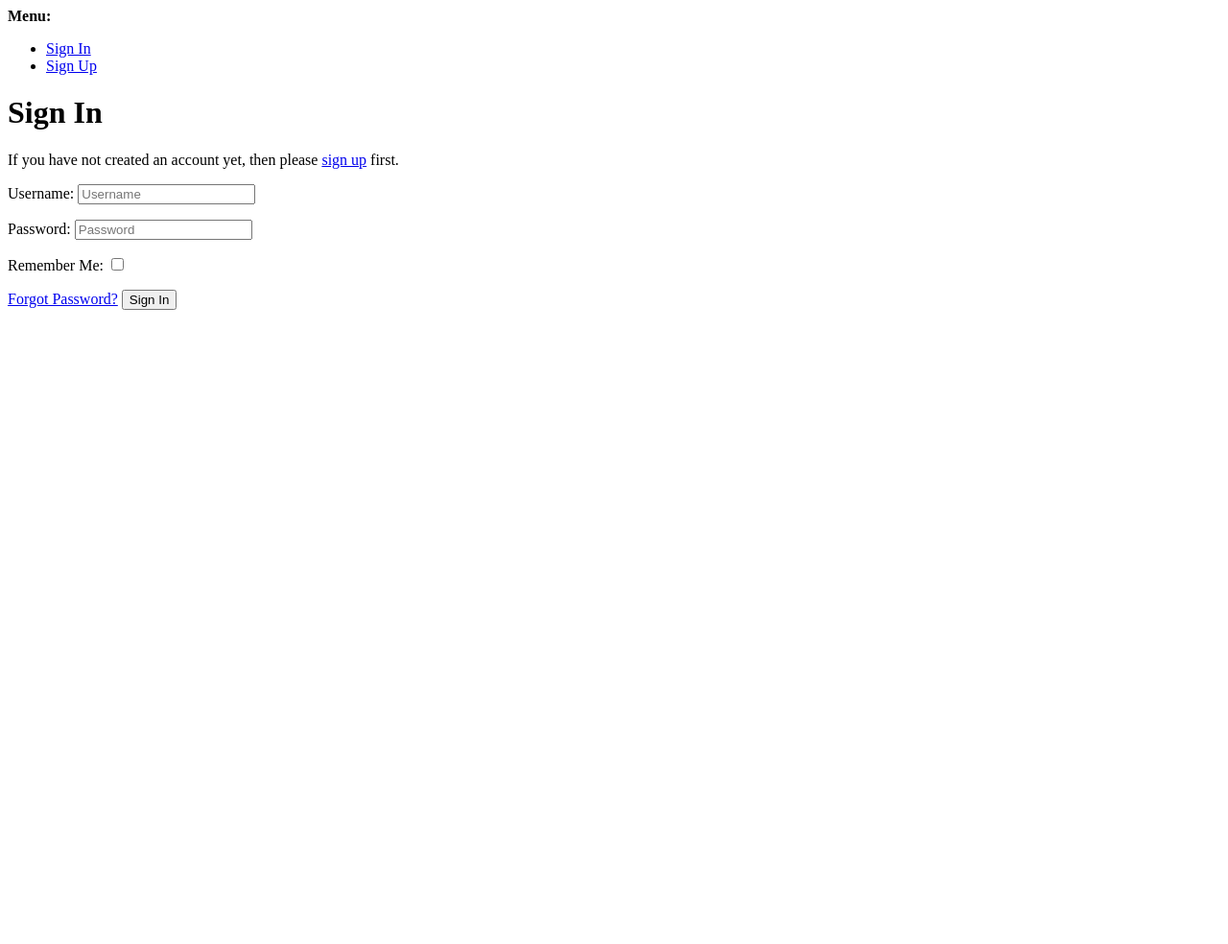
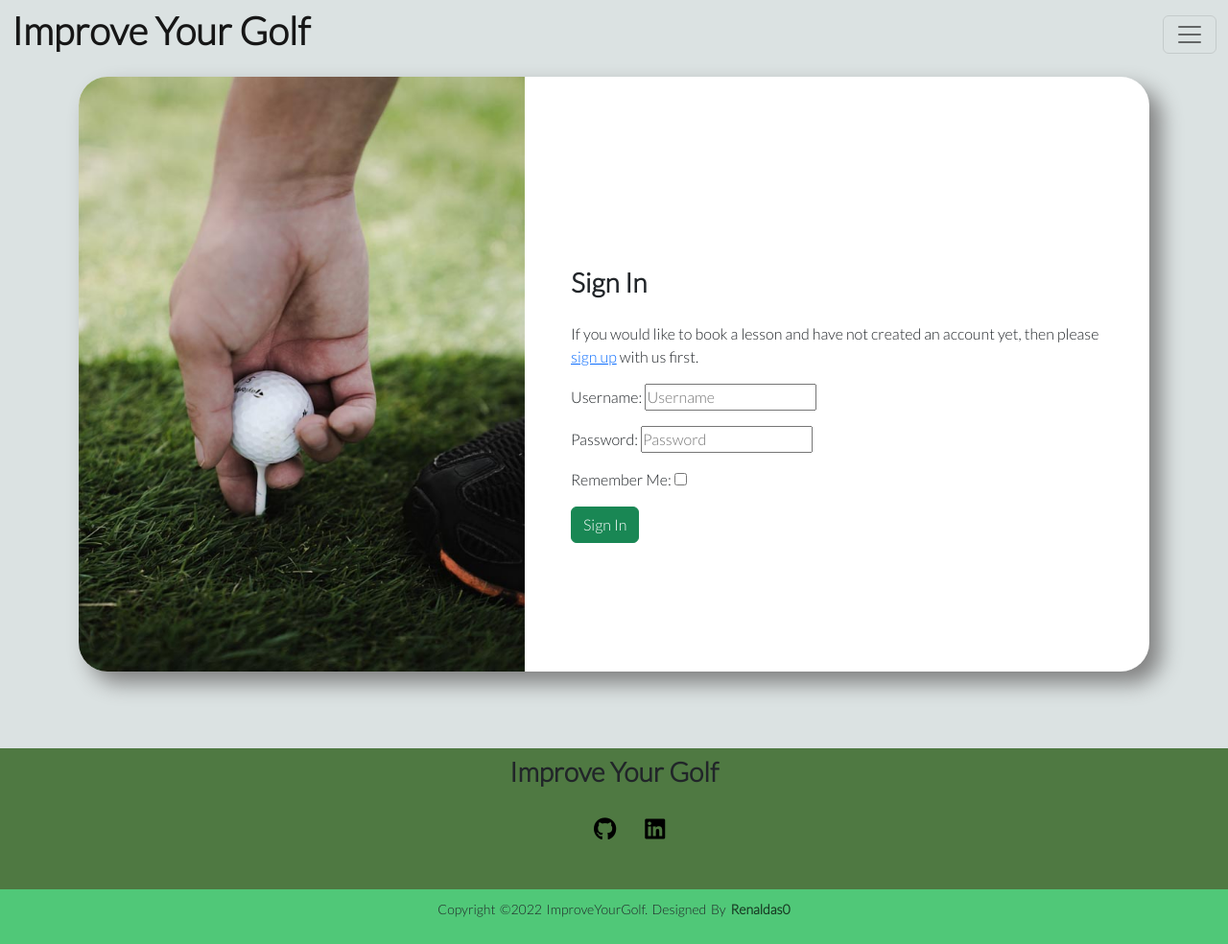
Before and after one commit to Renaldas0/ImproveYourGolf, a Django app: page /accounts/login/ in a window 1280 px wide. Shown: the whole page at 96% size. Before the commit the page ends 323 px from the top, so only its background shows below. Run offline with Django 3.2, Linux system fonts and the light colour scheme; some libraries are stand-ins or nearby versions.

Commit message:
add login and register form styles

```diff
--- a/static/css/style.css
+++ b/static/css/style.css
@@ -265,6 +265,19 @@ footer {
     font-weight: bold;
 }
 
+/* Login / Register Forms*/
+
+.login-row {
+    background-color: #fff;
+    border-radius: 30px;
+    box-shadow: 12px 12px 22px grey;
+}
+
+.login-img {
+    border-top-left-radius: 30px;
+    border-bottom-left-radius: 30px;
+}
+
 /* Media Queries*/
 
 @media screen and (max-width:1048px) {
--- a/templates/account/login.html
+++ b/templates/account/login.html
@@ -1,4 +1,4 @@
-{% extends "account/base.html" %}
+{% extends "golf/index.html" %}
 
 {% load i18n %}
 {% load account socialaccount %}
@@ -6,41 +6,38 @@
 {% block head_title %}{% trans "Sign In" %}{% endblock %}
 
 {% block content %}
+<section class="Form my-4 mx-5">
+  <div class="container">
+    <div class="row login-row g-0">
+      <div class="col-lg-5">
+        <img src="/static/images/login.jpg" alt="golf ball being teed up" class="img-fluid login-img">
+      </div>
 
-<h1>{% trans "Sign In" %}</h1>
+      <div class="col-lg-7 px-5 pt-5">
+        <h3 class="font-weight-bold py-3">{% trans "Sign In" %}</h3>
 
-{% get_providers as socialaccount_providers %}
+        <p>{% blocktrans %}If you would like to book a lesson and have not created an account yet, then please
+          <a href="{{ signup_url }}">sign up</a> with us first.{% endblocktrans %}</p>
 
-{% if socialaccount_providers %}
-<p>{% blocktrans with site.name as site_name %}Please sign in with one
-of your existing third party accounts. Or, <a href="{{ signup_url }}">sign up</a>
-for a {{ site_name }} account and sign in below:{% endblocktrans %}</p>
 
-<div class="socialaccount_ballot">
+        <form class="login" method="POST" action="{% url 'account_login' %}">
+          {% csrf_token %}
+          {{ form.as_p }}
+          {% if redirect_field_value %}
+          <div class="form-row">
+            <div class="col-lg-7">
+              <input type="hidden" name="{{ redirect_field_name }}" value="{{ redirect_field_value }}" />
+              {% endif %}
+              <button class="btn btn-success" type="submit">{% trans "Sign In" %}</button>
+            </div>
+          </div>
+      </div>
 
-  <ul class="socialaccount_providers">
-    {% include "socialaccount/snippets/provider_list.html" with process="login" %}
-  </ul>
 
-  <div class="login-or">{% trans 'or' %}</div>
-
-</div>
-
-{% include "socialaccount/snippets/login_extra.html" %}
-
-{% else %}
-<p>{% blocktrans %}If you have not created an account yet, then please
-<a href="{{ signup_url }}">sign up</a> first.{% endblocktrans %}</p>
-{% endif %}
-
-<form class="login" method="POST" action="{% url 'account_login' %}">
-  {% csrf_token %}
-  {{ form.as_p }}
-  {% if redirect_field_value %}
-  <input type="hidden" name="{{ redirect_field_name }}" value="{{ redirect_field_value }}" />
-  {% endif %}
-  <a class="button secondaryAction" href="{% url 'account_reset_password' %}">{% trans "Forgot Password?" %}</a>
-  <button class="primaryAction" type="submit">{% trans "Sign In" %}</button>
-</form>
+      </form>
+    </div>
+  </div>
+  </div>
+</section>
 
 {% endblock %}
--- a/templates/golf/index.html
+++ b/templates/golf/index.html
@@ -75,7 +75,7 @@
     </div>
   </nav>
 
-
+  {% block content %}
 
   <!-- Home section-->
   <div id="home-page" class="wrapper">
@@ -219,6 +219,7 @@
     </ul>
   </div>
 
+  {% endblock %}
   <!-- Footer-->
   <footer>
     <div class="footer-container">
```
Also changed, not shown: templates/account/signup.html (+22 -4 lines).
